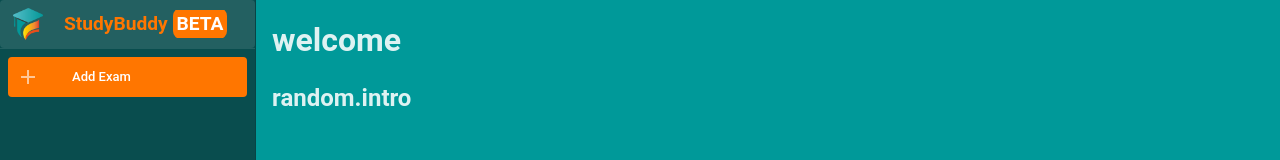
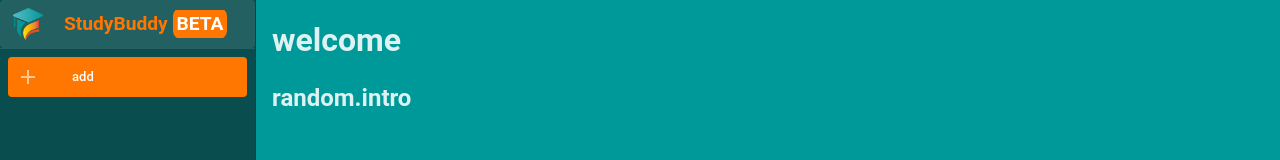
Before and after one commit to studybuddydev/studybuddy-app, a Vue app: page / in a window 1280 px wide. Shown: the top 160 px of the page. Built offline with nearby package versions, Linux system fonts and the light colour scheme.

Commit message:
multilingua bottoni

```diff
--- a/src/components/Menus/MenuList.vue
+++ b/src/components/Menus/MenuList.vue
@@ -28,7 +28,7 @@
     <v-list-item
       @click="addElement()"
       :class="`bg-${props.color}`"
-      prepend-icon="mdi-plus" :title="`Add ${props.elementsName}`" />
+      prepend-icon="mdi-plus" :title="$t('add',{ 'element' :props.elementsName })"  />
 
   </v-list>
 
--- a/src/locales/it.json
+++ b/src/locales/it.json
@@ -2,5 +2,6 @@
   "welcome": "Benvenuto {name}!",
   "random": {
     "intro": "Questo è un testo casuale"
-  }
+  },
+  "add" : "Aggiungi {element}"
 }
```
